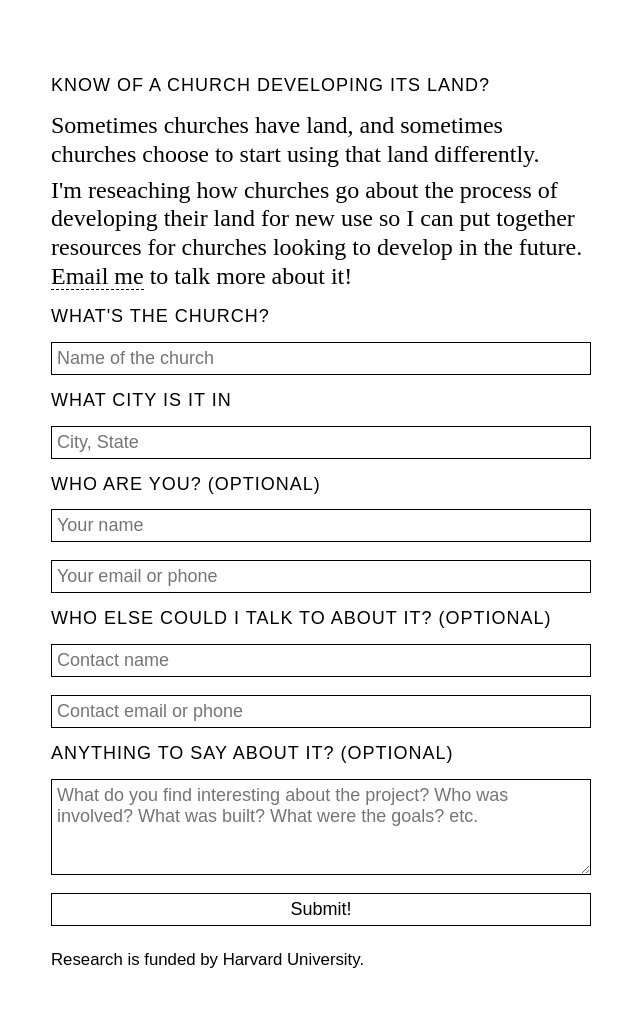
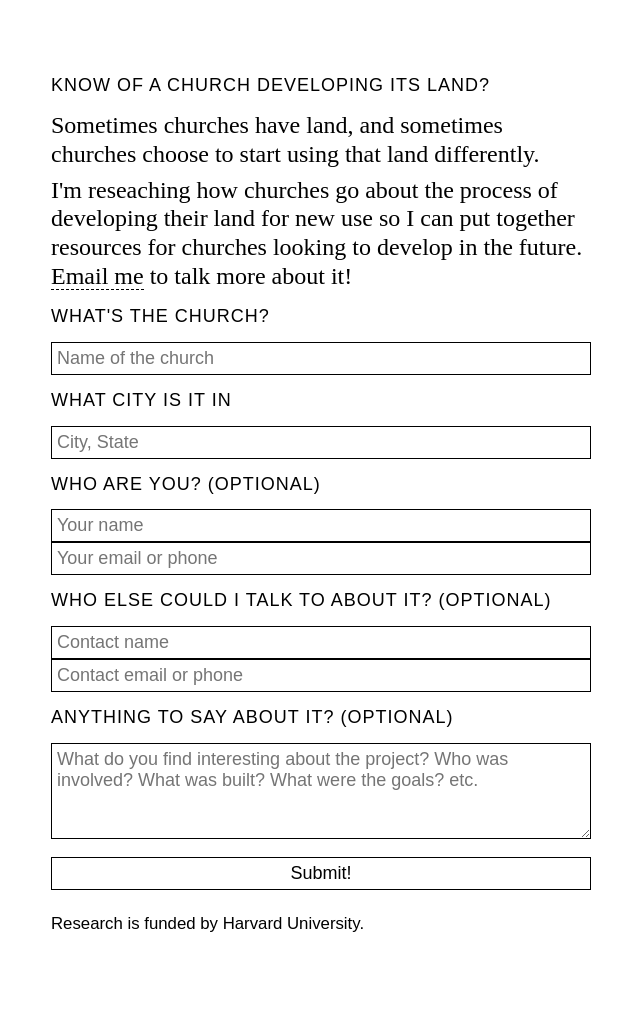
Before and after one commit to bennotkin/bennotkin.github.io, a Jekyll site: the page church-land.html, which Jekyll copies as it is, in a window 1280 px wide. Shown: the whole page, without its empty margins (319-959 px from the left). Built offline with Jekyll 4.4.1, drawn with Linux system fonts in a browser that asks for light colours; nearby versions of some CDN libraries; after the commit the page ends 987 px from its top, so only the background shows below that.

Commit message:
revert, still not good
quick fix also had problems

```diff
--- a/church-land.html
+++ b/church-land.html
@@ -11,15 +29,15 @@
       <p>I'm reseaching how churches go about the process of developing their land for new use so I can put together resources for churches looking to develop in the future. <a href="mailto:notkin@gsd.harvard.edu">Email me</a> to talk more about it!</p>
       <form action="https://getform.io/f/33e6eb04-9273-491b-aa26-5466ed9b9371" id="myForm" method="POST" enctype="multipart/form-data">
         <h2 class="sc">What's the church?</h2>
-        <textarea class="nosubmit" type="text" name="church-name" placeholder="Name of the church" required rows="1" rows="1"></textarea>
+        <input class="nosubmit" type="text" name="church-name" placeholder="Name of the church" required>
         <h2 class="sc">What city is it in</h2>
-        <textarea class="nosubmit" type="text" name="church-city" required placeholder="City, State" rows="1"></textarea>
+        <input class="nosubmit" type="text" name="church-city" required placeholder="City, State">
         <h2 class="sc">Who are you? (Optional)</h2>
-        <textarea class="nosubmit" type="text" name="your-name" placeholder="Your name" rows="1"></textarea>
-        <textarea class="nosubmit"a type="text" name="your-contact" placeholder="Your email or phone" rows="1"></textarea>
+        <input class="nosubmit" type="text" name="your-name" placeholder="Your name">
+        <input class="nosubmit"a type="text" name="your-contact" placeholder="Your email or phone">
         <h2 class="sc">Who else could I talk to about it? (Optional)</h2>
-        <textarea class="nosubmit" type="text" name="church-contact-name" placeholder="Contact name" rows="1"></textarea>
-        <textarea class="nosubmit" type="text" name="church-contact-contact" placeholder="Contact email or phone" rows="1"></textarea>
+        <input class="nosubmit" type="text" name="church-contact-name" placeholder="Contact name">
+        <input class="nosubmit" type="text" name="church-contact-contact" placeholder="Contact email or phone">
         <h2 class="sc">Anything to say about it? (optional)</h2>
         <textarea id="church-description" placeholder="What do you find interesting about the project? Who was involved? What was built? What were the goals? etc." rows=4></textarea>
         <button type="submit">Submit!</button>
```
Also changed, not shown: other parts of church-land.html (+74 -0 lines).
